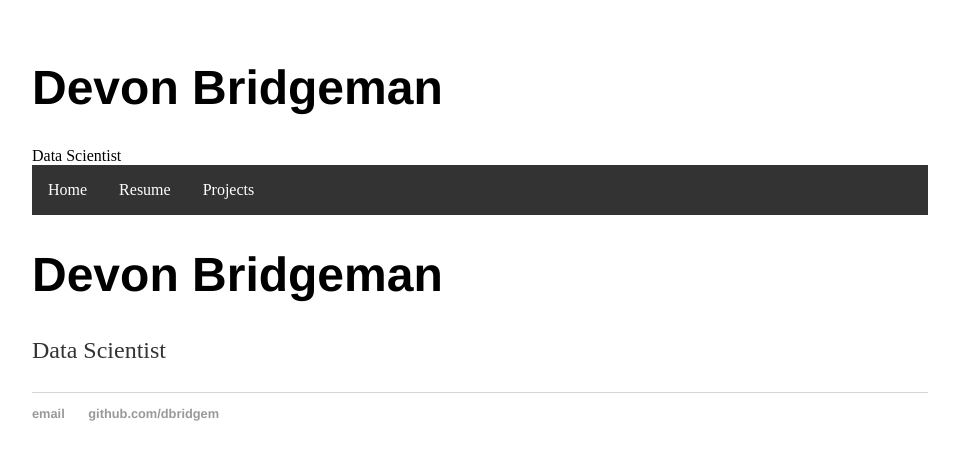
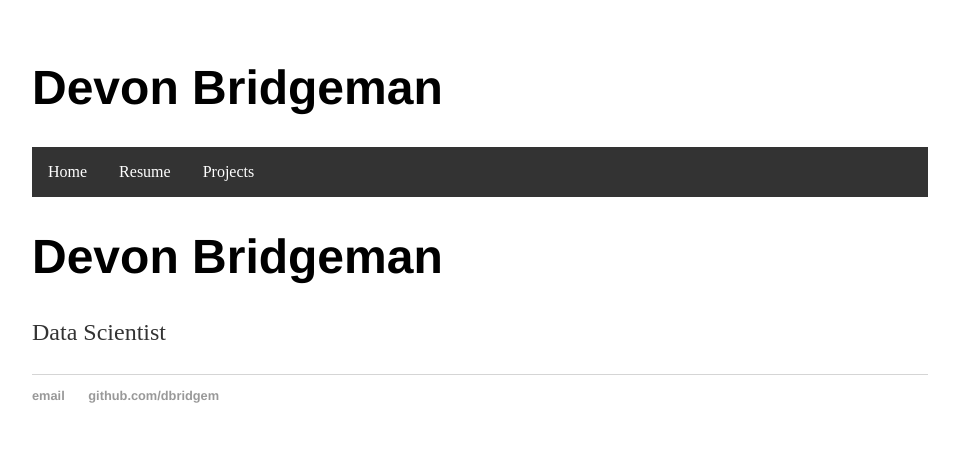
Before and after one commit to dbridgem/dbridgem.github.io, a Jekyll site: the page built from index.html, in a window 1280 px wide. Shown: the top 460 px of the page, without its empty margins (160-1119 px from the left). Built offline with Jekyll 4.4.1, drawn with Linux system fonts in a browser that asks for light colours.

Commit message:
Update default.html

```diff
--- a/_layouts/default.html
+++ b/_layouts/default.html
@@ -9,9 +9,6 @@
 			<h1>
 				Devon Bridgeman
 			</h1>
-			<p1>
-				Data Scientist
-			</p1>
 			<nav>
 	    		<ul>
 	        		<li><a href="/">Home</a></li>
```
